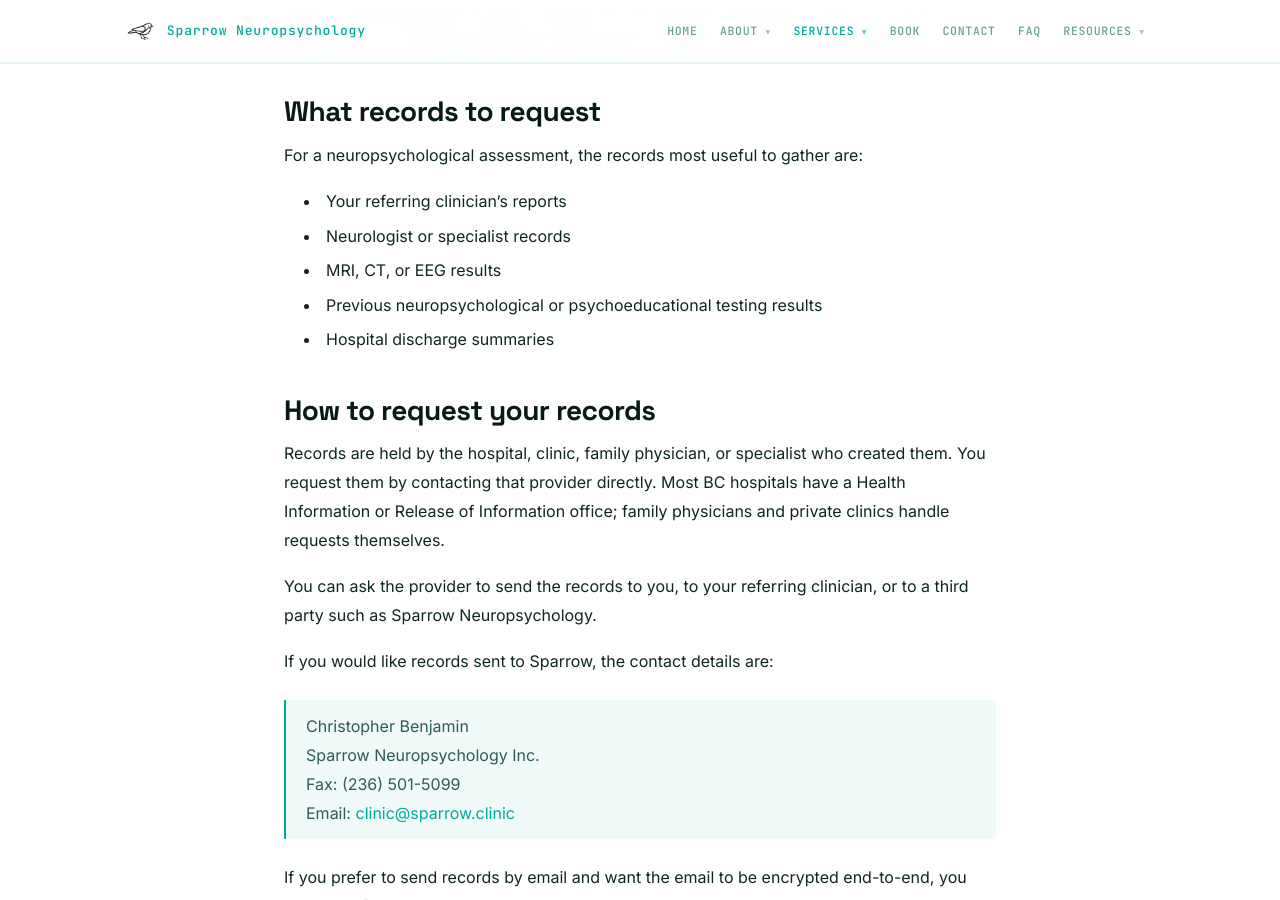
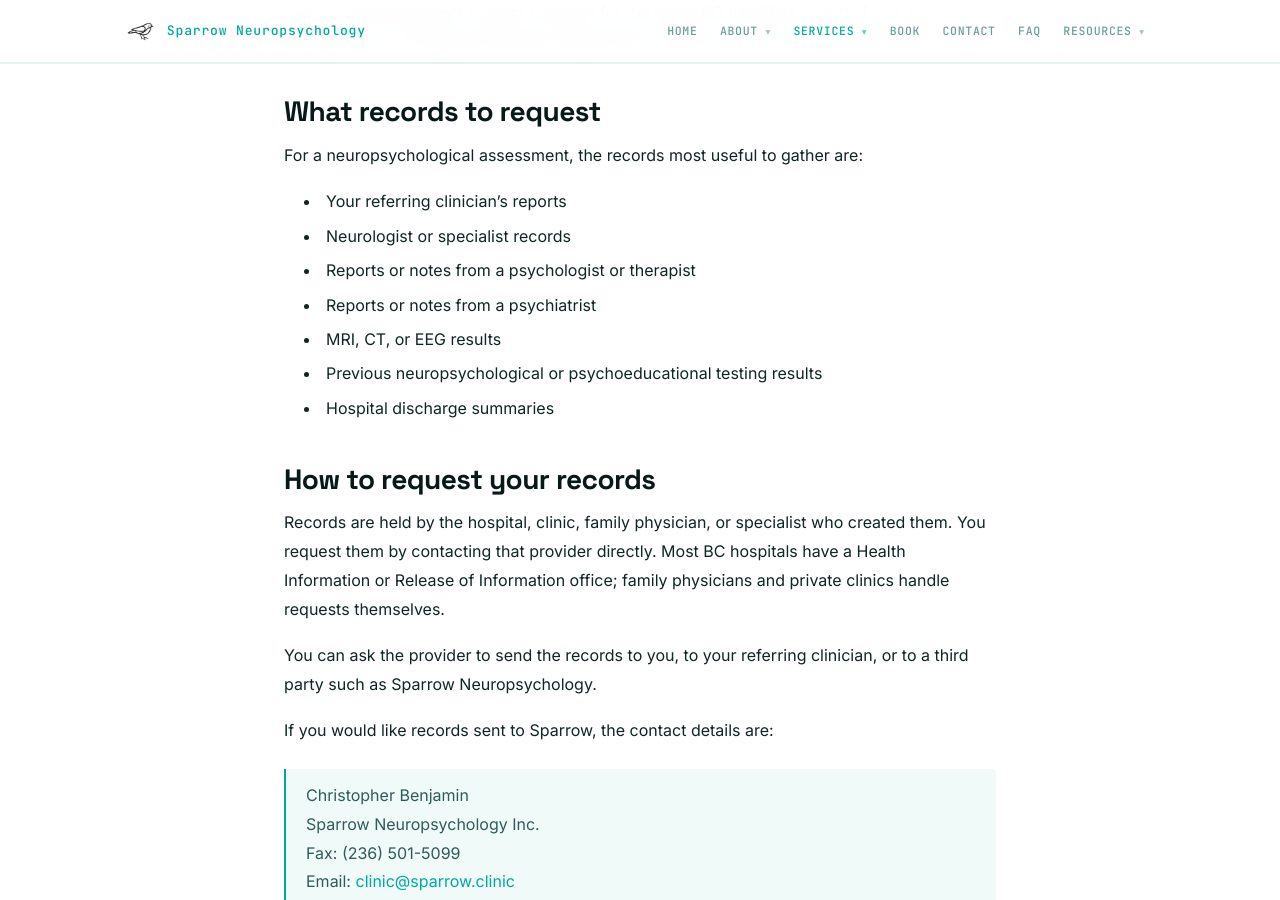
Before and after one commit to cfxb/sparrow-clinic, a Jekyll site: the page built from services/medical-records.md, in a window 1280 px wide and 900 px high, scrolled down 648 px. Built offline with Jekyll 4.4.1, drawn with Linux system fonts in a browser that asks for light colours.

Commit message:
medical-records: add psychologist/therapist and psychiatrist to records list
User-requested addition to the 'What records to request' bullet
list. Slight phrasing polish to fit the list's style:

- Drop the 'if you have one' qualifier — the list intro
  ('records most useful to gather') already implies conditional
  applicability, and the other bullets don't carry the qualifier.
- Use 'Reports or notes from a [profession]' wording — reads
  naturally and signals that informal session notes also count,
  not just formal discharge-style reports.

Placement: between 'Neurologist or specialist records' and
'MRI, CT, or EEG results' — groups the clinical-reports items
together before the test-result items.

No schema change needed; the HowTo steps don't enumerate
specific record types.

Co-Authored-By: Claude Opus 4.7 (1M context) <noreply@anthropic.com>

```diff
--- a/services/medical-records.md
+++ b/services/medical-records.md
@@ -18,6 +18,8 @@ For a neuropsychological assessment, the records most useful to gather are:
 
 - Your referring clinician's reports
 - Neurologist or specialist records
+- Reports or notes from a psychologist or therapist
+- Reports or notes from a psychiatrist
 - MRI, CT, or EEG results
 - Previous neuropsychological or psychoeducational testing results
 - Hospital discharge summaries
```
